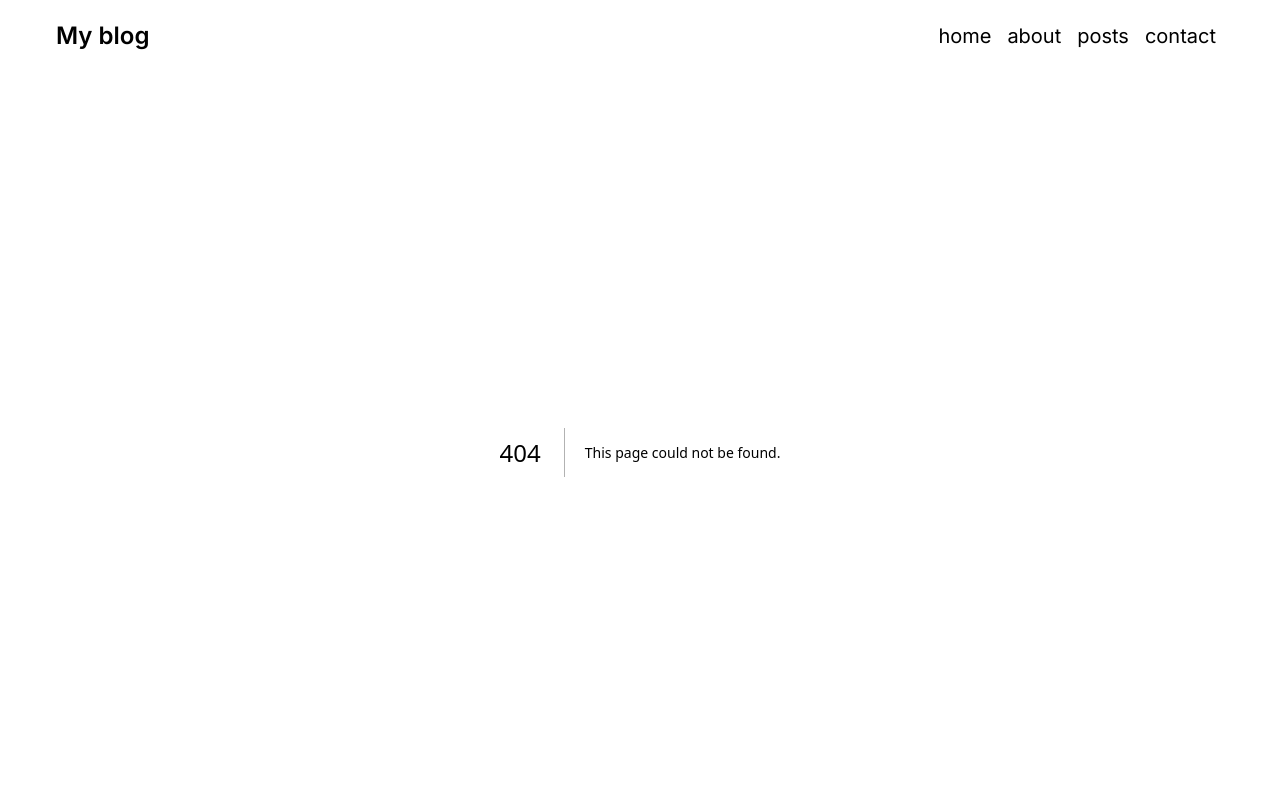
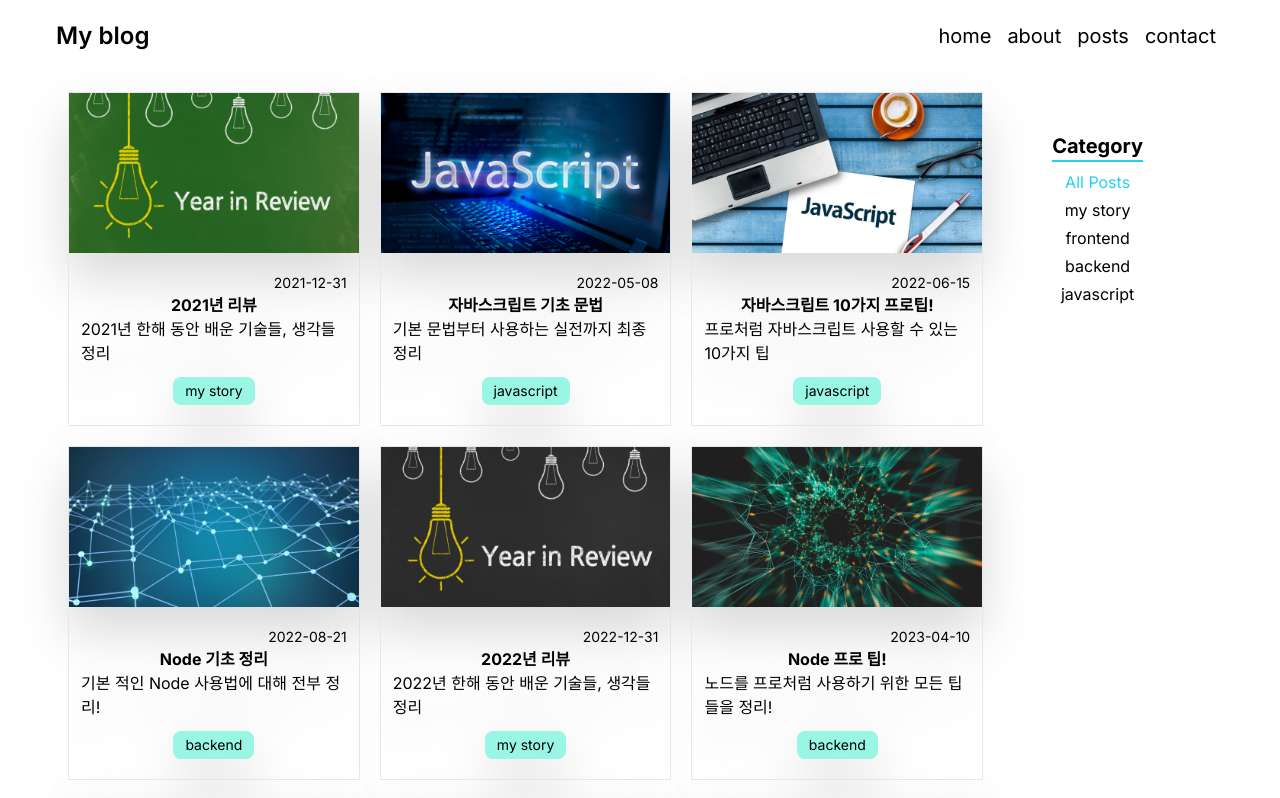
Before and after one commit to jjjjhjjjj/Next-Blog, a Next.js app: page /posts in a window 1280 px wide. Before the commit this address had no page. Shown: the top 798 px of the page. Built offline with nearby package versions, Linux system fonts and the light colour scheme.

Commit message:
Posts 페이지 작업

```diff
--- /dev/null
+++ b/src/app/posts/page.tsx
@@ -0,0 +1,8 @@
+import { getPosts } from "@/service/posts";
+import PostsWithClient from "@/components/PostsWithClient";
+
+export default async function PostsPage() {
+  const posts = await getPosts();
+
+  return <PostsWithClient posts={posts} />;
+}
--- a/src/components/PostItem.tsx
+++ b/src/components/PostItem.tsx
@@ -11,7 +11,7 @@ export default function PostItem({ post }: Props) {
 
   return (
     <li className="drop-shadow-2xl border hover:scale-105 transition duration-500 ease-in-out">
-      <Link href={`/${path}`}>
+      <Link href={`/posts/${path}`}>
         <Image
           src={`/images/posts/${path}.png`}
           width={700}
--- /dev/null
+++ b/src/components/Posts.tsx
@@ -0,0 +1,16 @@
+import { Post } from "@/service/posts";
+import PostItem from "./PostItem";
+
+type Props = {
+  posts: Post[];
+};
+
+export default function Posts({ posts }: Props) {
+  return (
+    <ul className="w-4/5 grid grid-cols-3 gap-5">
+      {posts.map((post) => (
+        <PostItem key={post.path} post={post} />
+      ))}
+    </ul>
+  );
+}
--- /dev/null
+++ b/src/components/PostsCategory.tsx
@@ -0,0 +1,25 @@
+type Props = {
+  onClick: (e: React.MouseEvent<HTMLButtonElement>) => void;
+  selected: string;
+};
+
+export default function PostsCategory({ onClick, selected }: Props) {
+  return (
+    <nav className="flex flex-col items-center mt-2">
+      {category.map((ct, index) => (
+        <button
+          type="button"
+          key={index}
+          onClick={onClick}
+          className={`${
+            selected === ct ? "text-cyan-400" : ""
+          } hover:text-cyan-400 mb-1`}
+        >
+          {ct}
+        </button>
+      ))}
+    </nav>
+  );
+}
+
+const category = ["All Posts", "my story", "frontend", "backend", "javascript"];
--- /dev/null
+++ b/src/components/PostsWithClient.tsx
@@ -0,0 +1,36 @@
+"use client";
+
+import { Post } from "@/service/posts";
+import Posts from "./Posts";
+import PostsCategory from "./PostsCategory";
+import { useState } from "react";
+
+type Props = {
+  posts: Post[];
+};
+
+export default function PostsWithClient({ posts }: Props) {
+  const [selected, setSelected] = useState<string>("All Posts");
+
+  const handleClick = (e: React.MouseEvent<HTMLButtonElement>) => {
+    setSelected((e.target as HTMLLIElement).innerText);
+  };
+
+  const filtered = () => {
+    if (selected === "All Posts") return posts;
+
+    return posts.filter((post) => post.category === selected);
+  };
+
+  return (
+    <section className="flex py-10 px-3">
+      <Posts posts={filtered()} />
+      <div className="flex flex-col items-center w-1/5 mt-10">
+        <strong className="text-xl border-b-2 border-b-cyan-400">
+          Category
+        </strong>
+        <PostsCategory onClick={handleClick} selected={selected} />
+      </div>
+    </section>
+  );
+}
```
